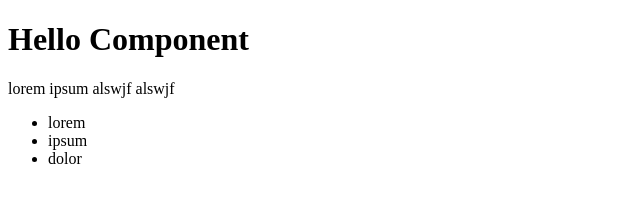
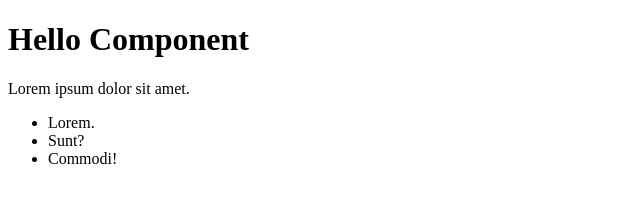
Before and after one commit to yel106/react20231031, a React (Create React App) app: page / in a window 1280 px wide. Shown: the top 218 px of the page, without its empty margins (0-640 px from the left). Built offline with nearby package versions, Linux system fonts and the light colour scheme.

Commit message:
MyComponent1, 2만들어서 연습- 새로 작성한 것

```diff
--- a/src/App.js
+++ b/src/App.js
@@ -1,3 +1,4 @@
+
 
 function App() {
   return (
@@ -32,12 +33,13 @@ function MyComponent1() {
 function MyComponent2() {
   return (
       <>
-        <p>lorem ipsum alswjf alswjf</p>
-        <ul>
-          <li>lorem</li>
-          <li>ipsum</li>
-          <li>dolor</li>
-        </ul>
+          {/*   p>lorem5^ul>li*3>lorem1   */}
+          <p>Lorem ipsum dolor sit amet.</p>
+          <ul>
+              <li>Lorem.</li>
+              <li>Sunt?</li>
+              <li>Commodi!</li>
+          </ul>
       </>
   )
 }
```
